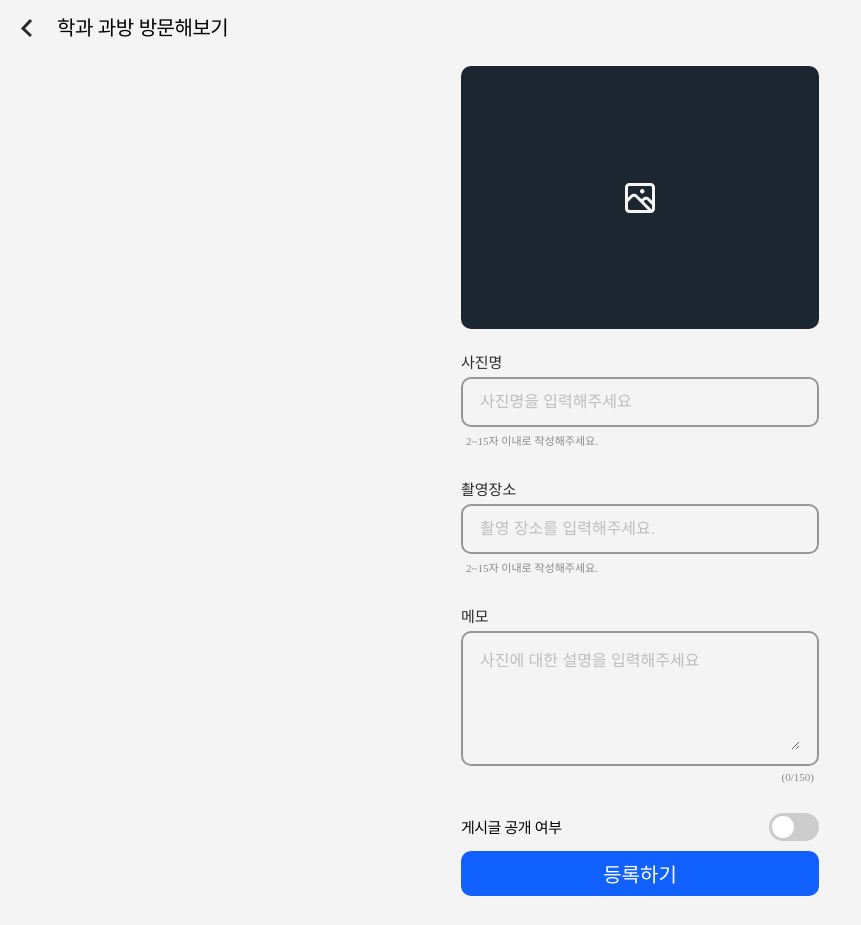
After one commit to LikeLion-at-DGU/2025-simba-3-leader200nam, a Django app: page /registeration/ in a window 1280 px wide. The commit adds this page. Shown: the whole page, without its empty margins (0-861 px from the left). Run offline with Django 5.2, Linux system fonts and the light colour scheme; some web fonts are replaced.

Commit message:
feat: 퀘스트 인증 등록 디자인 구현

```diff
--- /dev/null
+++ b/main/templates/main/registeration.html
@@ -0,0 +1,78 @@
+{% extends "baseNoneHeader.html" %} {% block content %} {% load static %}
+<link rel="stylesheet" href="{% static 'css/page/registeration.css' %}" />
+
+<div class="registeration-container">
+  <div id="header">
+    <img
+      src="{% static 'images/back-icon.svg' %}"
+      alt="back icon"
+      class="back-icon"
+    />
+    <h1 class="registeration-title">학과 과방 방문해보기</h1>
+  </div>
+
+  <form id="registeration" method="POST" enctype="multipart/form-data">
+    {% csrf_token %}
+    <div class="registeration-box">
+      <div class="image-upload-box" id="uploadBox">
+        <img src="{% static 'images/image.svg' %}" alt="image icon"
+        class="upload-icon" id="uploadIcon"/ >
+        <img id="previewImage" style="display: none" />
+      </div>
+
+      <input type="file" id="real-upload" name="image" accept="image/*" />
+
+      <div class="input-group">
+        <label for="img-name" class="input-label">사진명</label>
+        <div class="img-input">
+          <input
+            type="text"
+            name="img-name"
+            placeholder="사진명을 입력해주세요"
+            required
+          />
+        </div>
+        <p class="input-condition">2~15자 이내로 작성해주세요.</p>
+      </div>
+
+      <div class="input-group">
+        <label for="place" class="input-label">촬영장소</label>
+        <div class="place-input">
+          <input
+            type="text"
+            name="place"
+            placeholder="촬영 장소를 입력해주세요."
+            required
+          />
+        </div>
+        <p class="input-condition">2~15자 이내로 작성해주세요.</p>
+      </div>
+
+      <div class="input-group">
+        <label for="description" class="input-label">메모</label>
+        <div class="description-input">
+          <textarea
+            name="description"
+            id="descriptionTextarea"
+            placeholder="사진에 대한 설명을 입력해주세요"
+            maxlength="150"
+          ></textarea>
+        </div>
+        <p class="input-condition" id="charCount">(0/150)</p>
+      </div>
+
+      <div class="public">
+        <p class="feed-public">게시글 공개 여부</p>
+        <label class="toggle-switch">
+          <input type="checkbox" id="visibilityToggle" />
+          <span class="slider"></span>
+        </label>
+      </div>
+
+      <button type="submit">등록하기</button>
+    </div>
+  </form>
+</div>
+
+<script src="{% static 'js/page/registeration.js' %}"></script>
+{% endblock content %}
--- a/main/views.py
+++ b/main/views.py
@@ -16,3 +16,6 @@ def signup(request):
 
 def introInputPage(request):
     return render(request, 'intro/introInputPage.html')
+
+def registeration(request):
+    return render(request, 'main/registeration.html')
--- /dev/null
+++ b/project/static/css/page/registeration.css
@@ -0,0 +1,210 @@
+#header {
+  display: flex;
+  align-items: center;
+  gap: 17px;
+  padding: 16px;
+  margin-bottom: 10px;
+}
+
+.registeration-box {
+  width: 100%;
+  display: flex;
+  flex-direction: column;
+  align-items: center;
+}
+
+.registeration-title {
+  color: #000;
+  font-size: 20px;
+  font-family: "Moneygraphy-Rounded", sans-serif;
+  font-style: normal;
+  font-weight: 400;
+  line-height: 17px; /* 85% */
+  letter-spacing: -0.5px;
+}
+
+.image-upload-box {
+  width: 358px;
+  height: 263px;
+  display: flex;
+  align-items: center;
+  justify-content: center;
+  cursor: pointer;
+  position: relative;
+  overflow: hidden;
+  border-radius: 10px;
+  background-color: #1c2630;
+  margin-bottom: 22px;
+}
+
+.image-upload-box img {
+  width: 36px;
+  height: 36px;
+  background-color: inherit;
+}
+
+.upload-icon {
+  width: 36px;
+  height: 36px;
+  z-index: 1000;
+}
+
+#real-upload {
+  display: none;
+}
+
+.input-group {
+  width: 358px;
+  display: flex;
+  flex-direction: column;
+  gap: 5px;
+  margin-bottom: 30px;
+}
+
+input,
+textarea {
+  border: none;
+  color: #8a8a8a;
+  font-family: "Moneygraphy-Rounded", sans-serif;
+  font-size: 16px;
+  font-style: normal;
+  font-weight: 200;
+  line-height: normal;
+  outline: none;
+  width: 100%;
+  height: 100%;
+}
+
+::placeholder {
+  color: rgba(138, 138, 138, 0.5);
+}
+
+.img-input,
+.place-input {
+  border-radius: 10px;
+  border: 2px solid #979797;
+  width: 100%;
+  display: flex;
+  padding: 14px 17px;
+  flex-direction: column;
+  justify-content: center;
+  align-items: flex-start;
+  gap: 10px;
+}
+
+.description-input {
+  border-radius: 10px;
+  border: 2px solid #979797;
+  width: 100%;
+  height: 135px;
+  display: flex;
+  padding: 14px 17px;
+  flex-direction: column;
+  justify-content: start;
+  align-items: flex-start;
+  gap: 10px;
+}
+
+.input-label {
+  color: #2a2a2a;
+  font-size: 15px;
+  font-style: normal;
+  font-family: "Moneygraphy-Rounded", sans-serif;
+  font-weight: 400;
+  line-height: normal;
+}
+
+#charCount {
+  display: flex;
+  justify-content: flex-end;
+  margin-right: 5px;
+}
+
+.input-condition {
+  color: #8a8a8a;
+  font-size: 11px;
+  font-style: normal;
+  font-weight: 400;
+  line-height: normal;
+  margin-left: 5px;
+}
+
+.public {
+  width: 358px;
+  display: flex;
+  justify-content: space-between;
+  align-items: center;
+  margin-bottom: 10px;
+}
+
+button {
+  width: 358px;
+  height: 45px;
+  border-radius: 10px;
+  background: #1061ff;
+  border: none;
+  color: #fff;
+  text-align: center;
+  font-family: "Moneygraphy-Rounded", sans-serif;
+  font-size: 20px;
+  font-style: normal;
+  font-weight: 400;
+  line-height: normal;
+  margin-bottom: 29px;
+}
+
+.feed-public {
+  color: #000;
+  font-family: "Moneygraphy-Rounded", sans-serif;
+  font-size: 15px;
+  font-style: normal;
+  font-weight: 400;
+  line-height: 17px; /* 113.333% */
+  letter-spacing: -0.5px;
+}
+
+.toggle-switch {
+  position: relative;
+  display: inline-block;
+  width: 50px;
+  height: 28px;
+  margin-left: 10px;
+}
+
+.toggle-switch input {
+  opacity: 0;
+  width: 0;
+  height: 0;
+}
+
+.slider {
+  position: absolute;
+  cursor: pointer;
+  top: 0;
+  left: 0;
+  right: 0;
+  bottom: 0;
+  background-color: #ccc;
+  transition: 0.4s;
+  border-radius: 34px;
+}
+
+.slider:before {
+  position: absolute;
+  content: "";
+  height: 22px;
+  width: 22px;
+  left: 3px;
+  bottom: 3px;
+  background-color: white;
+  transition: 0.4s;
+  border-radius: 50%;
+}
+
+input:checked + .slider {
+  background-color: rgba(16, 97, 255, 1);
+}
+
+input:checked + .slider:before {
+  transform: translateX(22px);
+}
--- /dev/null
+++ b/project/static/js/page/registeration.js
@@ -0,0 +1,40 @@
+const uploadBox = document.getElementById("uploadBox");
+const realUpload = document.getElementById("real-upload");
+const previewImage = document.getElementById("previewImage");
+const uploadIcon = document.getElementById("uploadIcon");
+
+uploadBox.addEventListener("click", () => {
+  realUpload.click();
+});
+
+realUpload.addEventListener("change", () => {
+  const file = realUpload.files[0];
+  if (file) {
+    const reader = new FileReader();
+    reader.onload = function (e) {
+      previewImage.src = e.target.result;
+      previewImage.style.display = "block";
+      previewImage.style.width = "100%";
+      previewImage.style.height = "100%";
+      previewImage.style.objectFit = "cover";
+      previewImage.style.position = "absolute";
+      previewImage.style.top = "0";
+      previewImage.style.left = "0";
+      previewImage.style.backgroundColor = "white";
+
+      uploadIcon.style.display = "none";
+    };
+    reader.readAsDataURL(file);
+  }
+});
+
+const toggle = document.getElementById("visibilityToggle");
+
+const textarea = document.getElementById("descriptionTextarea");
+const charCount = document.getElementById("charCount");
+
+textarea.addEventListener("input", () => {
+  const currentLength = textarea.value.length;
+  charCount.textContent = `(${currentLength}/150)`;
+  charCount.style.color = currentLength >= 150 ? "red" : "";
+});
--- a/project/urls.py
+++ b/project/urls.py
@@ -9,4 +9,5 @@ urlpatterns = [
     path('signin/', views.signin, name='signin'),
     path('signup/', views.signup, name='signup'),
     path('intro-input/', views.introInputPage, name='introInputPage'),
+    path('registeration/', views.registeration, name='registeration'),
 ]
```
Also changed, not shown: project/static/css/accounts/signin/signin.css (+5 -5 lines), project/static/css/accounts/signup/signup.css (+6 -5 lines), project/static/images/Vector.svg (added), project/static/images/image.svg (added).
